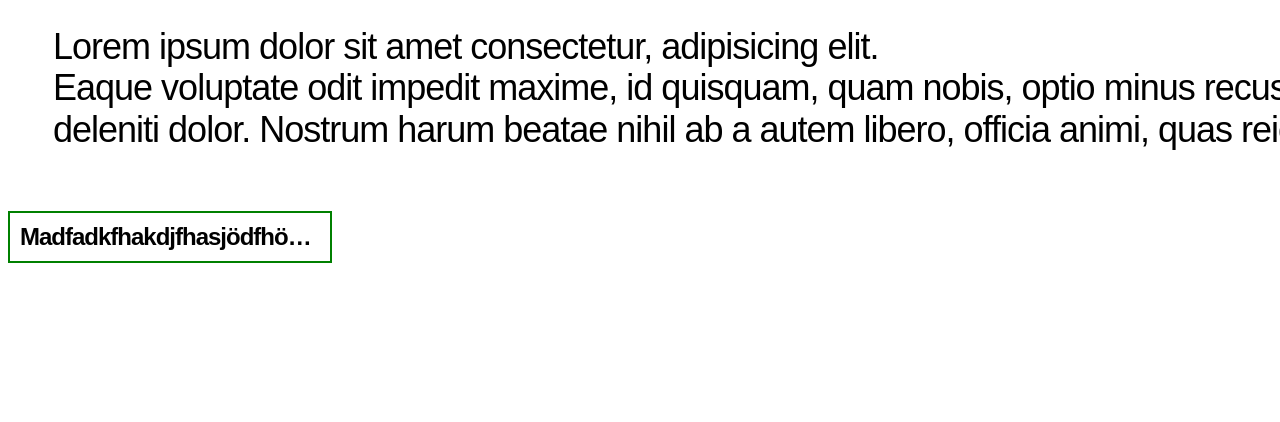
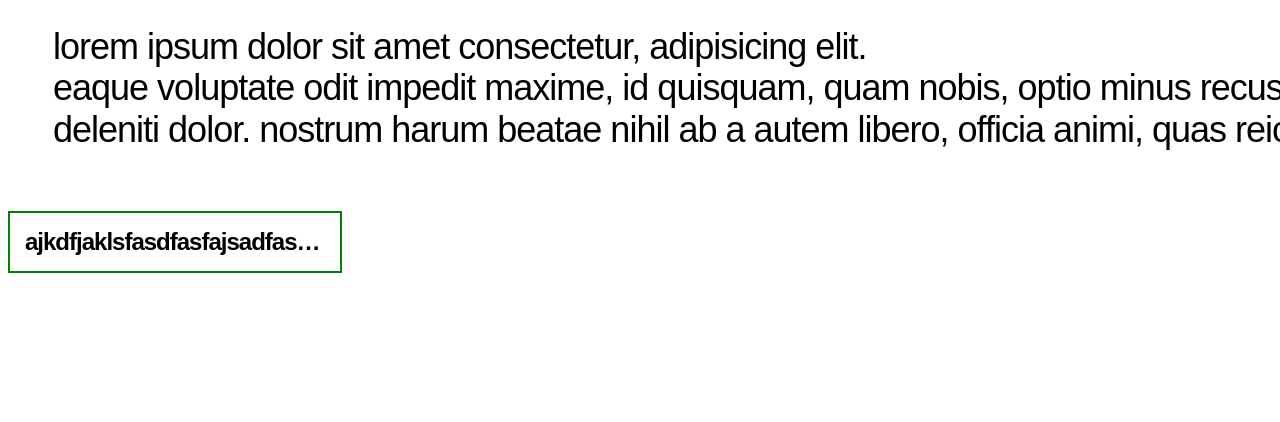
Before and after one commit to Nadja-Fullstack/CSS, a plain HTML site: page Index.html in a window 1280 px wide. Shown: the part 378-800 px from the top of the page. Drawn offline with Linux system fonts and the light colour scheme.

Commit message:
Format text

```diff
--- a/Index.html
+++ b/Index.html
@@ -21,6 +21,6 @@
      Eaque voluptate odit impedit maxime, id quisquam, quam nobis, optio minus recusandae aliquid rerum numquam officiis quo dicta! In totam qui doloribus facere,
      deleniti dolor. Nostrum harum beatae nihil ab a autem libero, officia animi, quas reiciendis fugiat. Laudantium excepturi quod iure.
     </div>
-    <h2 title="adkjföadfjöadslfjalöskdfjalksödfj">Madfadkfhakdjfhasjödfhöaskdfhaösdfhakösdfhjöasjdhföasdhföa</h2>
+    <h2 title="dsfhalödkfaö">ajkdfjaklsfasdfasfajsadfasfas</h2>
   </body>
 </html>
--- a/style.css
+++ b/style.css
@@ -11,16 +11,21 @@ div {
     font-size: 36px;
     white-space: pre;
     /* to formal pushing words to new line */
+    text-transform: lowercase;
+    /* direction: rtl;
+    writing-mode: horizontal-tb;
+    text-orientation:sideways; */
 }
 
 h2 {
     border: 2px solid green;
     width: 300px;
-    white-space: nowrap;
+    padding: 15px;
+    white-space: pre-line ;
     overflow: hidden;
     /* to monitor elements reaching outside the given size, i.e. in the box */
     text-overflow: ellipsis;
      /* to show "..." for the text reaching outside the borders, i.e. showing that the text goes on */
      /* to show the whole text, incl the hidden, to add attribute "title", that the whole text will be shown while putting cursor on the word */
-     padding: 10px;
+     /* overflow, text-overflow and white-space used often together */
 }
```
